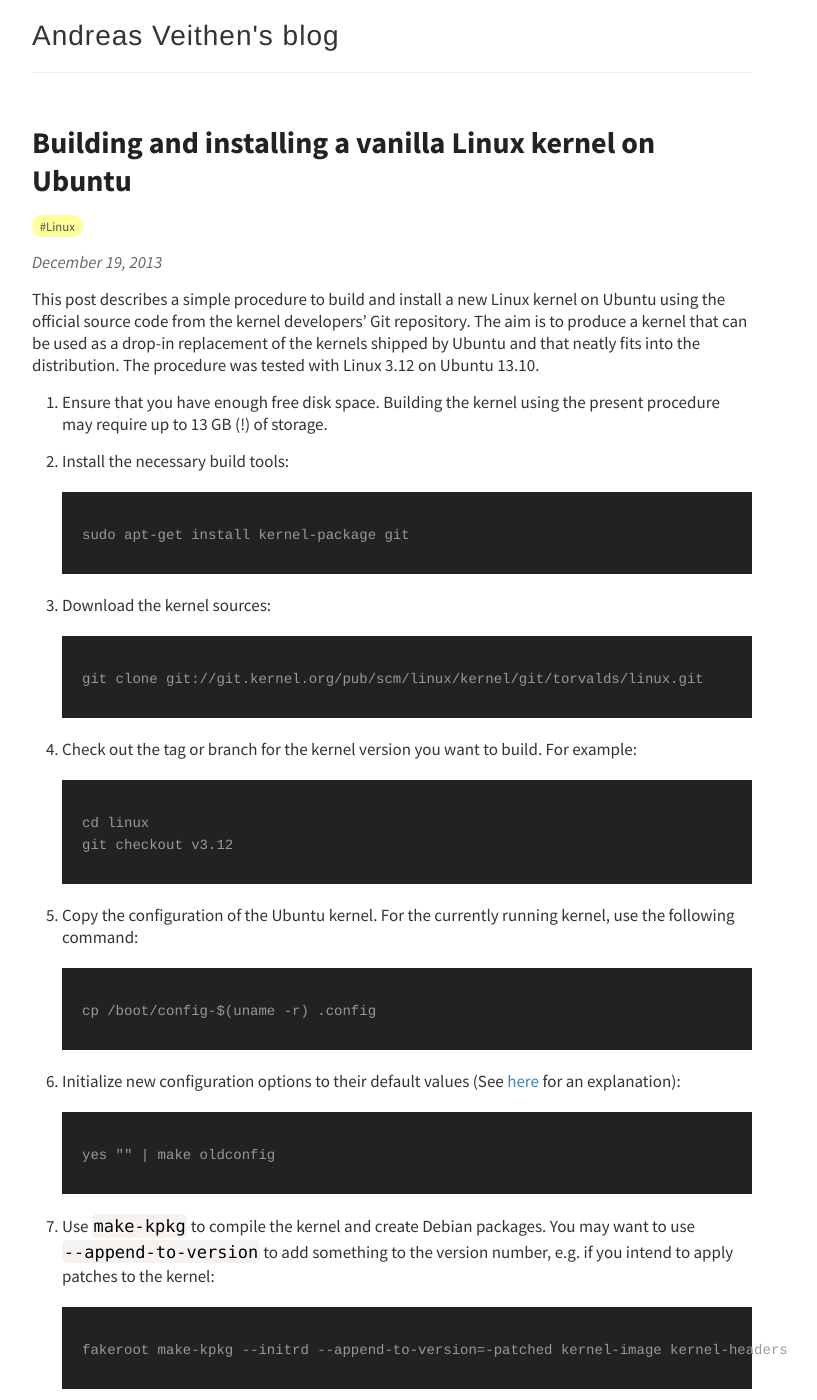
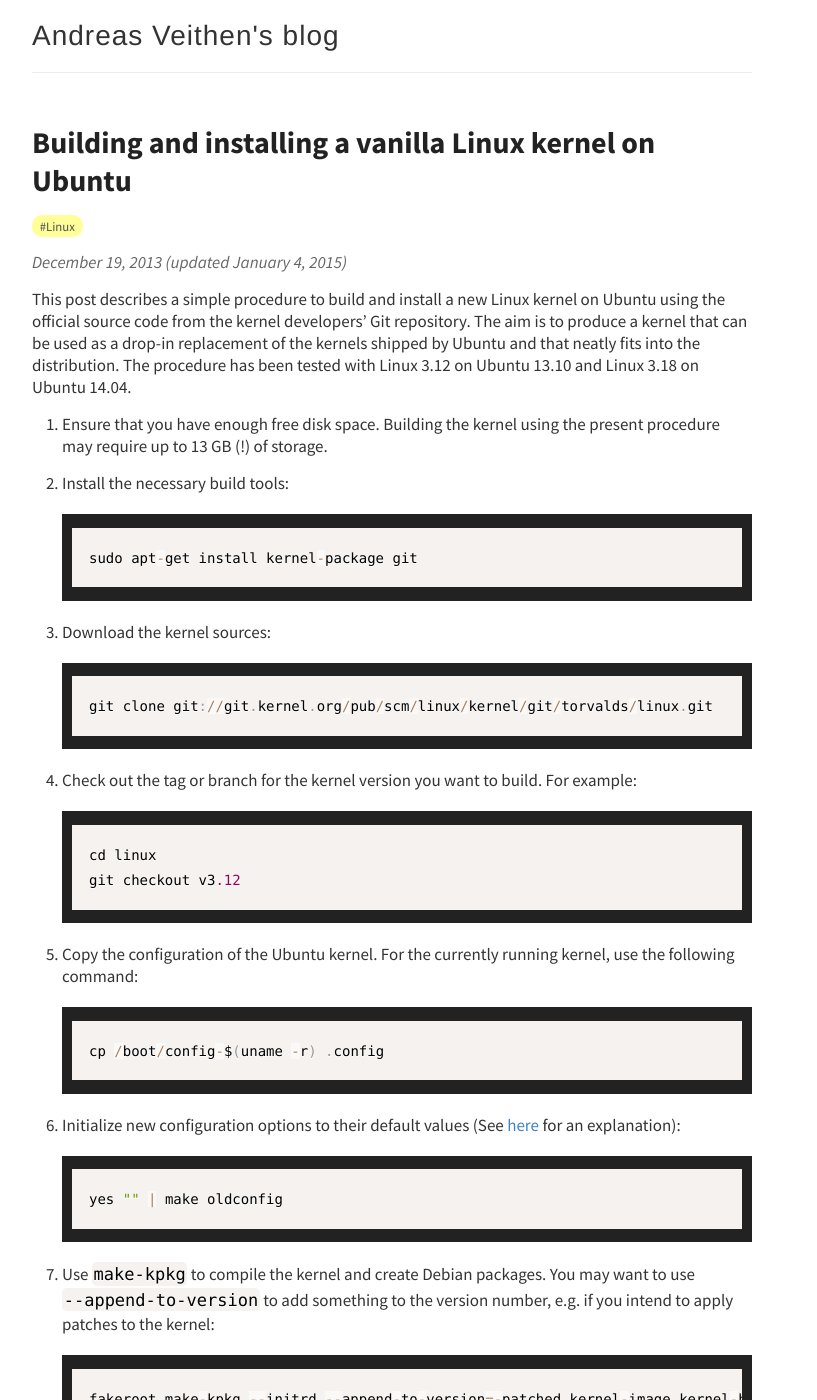
Before and after one commit to veithen/veithen.github.io, a Jekyll site: the page built from _posts/2013-12-19-ubuntu-vanilla-kernel.md, in a window 1280 px wide and 1400 px high. Shown: the whole window, without its empty margins (248-1065 px from the left). Built offline with Jekyll 4.4.1, drawn with Linux system fonts in a browser that asks for light colours; comment, search, counter and statistics services are not loaded; some of the changed text lies outside the part shown.

Commit message:
Update blog post

```diff
--- a/_posts/2013-12-19-ubuntu-vanilla-kernel.md
+++ b/_posts/2013-12-19-ubuntu-vanilla-kernel.md
@@ -5,46 +5,74 @@
 tags:
  - Linux
 blogger: /2013/12/ubuntu-vanilla-kernel.html
+updated: 2015-01-04
 ---
 
 This post describes a simple procedure to build and install a new Linux kernel on Ubuntu using the
 official source code from the kernel developers' Git repository. The aim is to produce a kernel that
 can be used as a drop-in replacement of the kernels shipped by Ubuntu and that neatly fits into the
-distribution. The procedure was tested with Linux 3.12 on Ubuntu 13.10.
+distribution. The procedure has been tested with Linux 3.12 on Ubuntu 13.10 and Linux 3.18 on Ubuntu 14.04.
 
 1.  Ensure that you have enough free disk space. Building the kernel using the present procedure may
     require up to 13 GB (!) of storage.
 
 1.  Install the necessary build tools:
 
-        sudo apt-get install kernel-package git
+    ~~~ bash
+    sudo apt-get install kernel-package git
+    ~~~
 
 1.  Download the kernel sources:
 
-        git clone git://git.kernel.org/pub/scm/linux/kernel/git/torvalds/linux.git
+    ~~~ bash
+    git clone git://git.kernel.org/pub/scm/linux/kernel/git/torvalds/linux.git
+    ~~~
 
 1.  Check out the tag or branch for the kernel version you want to build. For example:
 
-        cd linux
-        git checkout v3.12
+    ~~~ bash
+    cd linux
+    git checkout v3.12
+    ~~~
 
 1.  Copy the configuration of the Ubuntu kernel. For the currently running kernel, use the following
     command:
 
-        cp /boot/config-$(uname -r) .config
+    ~~~ bash
+    cp /boot/config-$(uname -r) .config
+    ~~~
 
 1.  Initialize new configuration options to their default values (See [here][1] for an explanation):
 
-        yes "" | make oldconfig
+    ~~~ bash
+    yes "" | make oldconfig
+    ~~~
 
 1.  Use `make-kpkg` to compile the kernel and create Debian packages. You may want to use
     `--append-to-version` to add something to the version number, e.g. if you intend to apply
     patches to the kernel:
 
-        fakeroot make-kpkg --initrd --append-to-version=-patched kernel-image kernel-headers
+    ~~~ bash
+    fakeroot make-kpkg --initrd --append-to-version=-patched kernel-image kernel-headers
+    ~~~
 
 1.  Go back to the parent directory and install the generated packages using `dpkg -i`. This should
     take care of creating the initial ramdisk and configuring the boot loader. You can now reboot
     your system to load the new kernel.
 
+## Known issues
+
+*   `make-kpkg` may fail with the following error:
+
+    ~~~
+    /etc/kernel/postinst.d/apt-auto-removal: 84: /etc/kernel/postinst.d/apt-auto-removal: cannot create /etc/apt/apt.conf.d//01autoremove-kernels.dpkg-new: Permission denied
+    run-parts: /etc/kernel/postinst.d/apt-auto-removal exited with return code 2
+    ~~~
+    {: style="white-space: pre-wrap"}
+
+    This issue is documented in Ubuntu bug [1308183][2]. To work around the problem, install version 13.003
+    of `kernel-package` as described in that bug report.
+
+
 [1]: http://serverfault.com/questions/116299/automatically-answer-defaults-when-doing-make-oldconfig-on-a-kernel-tree
+[2]: https://bugs.launchpad.net/ubuntu/+source/kernel-package/+bug/1308183
```
